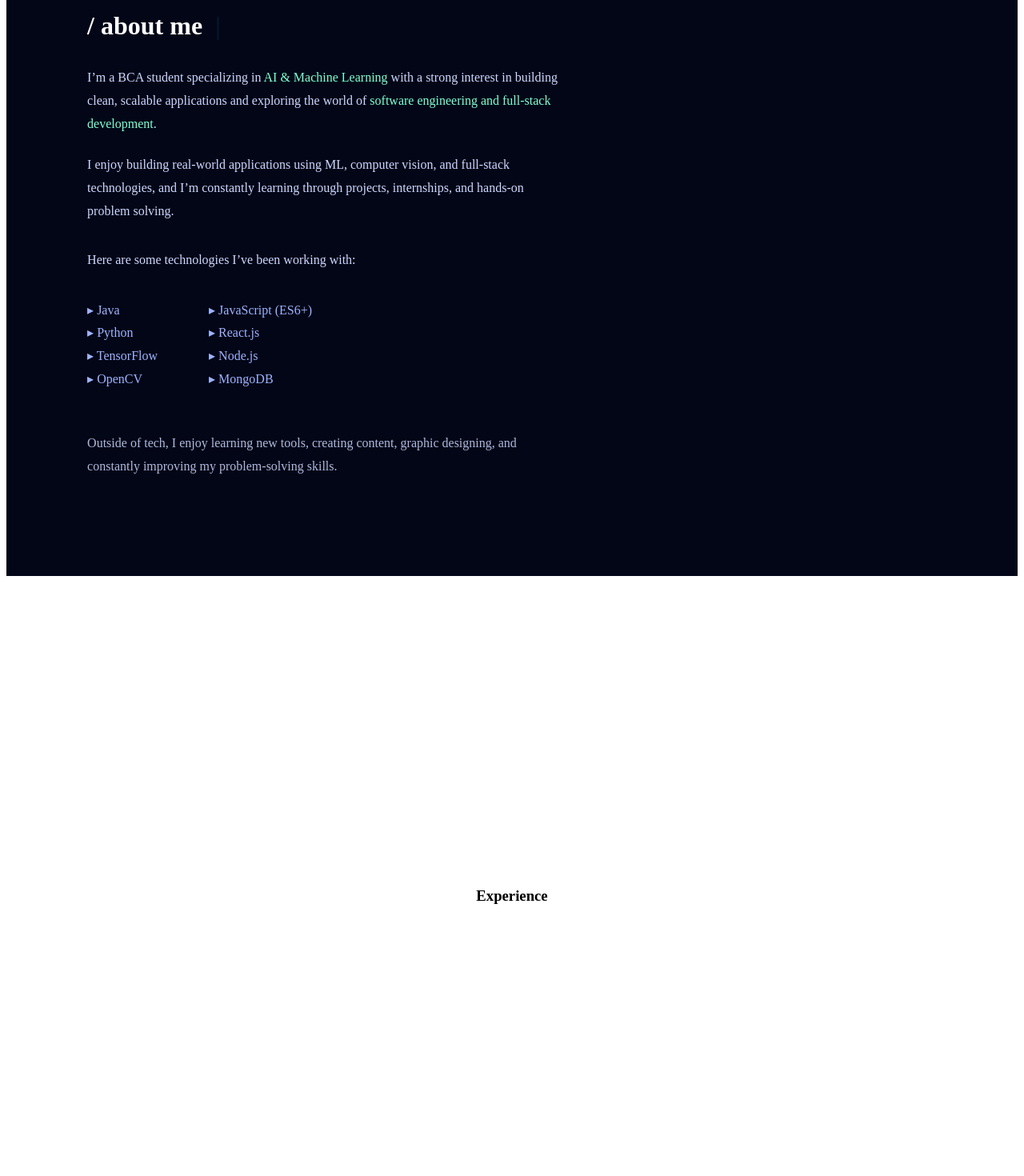
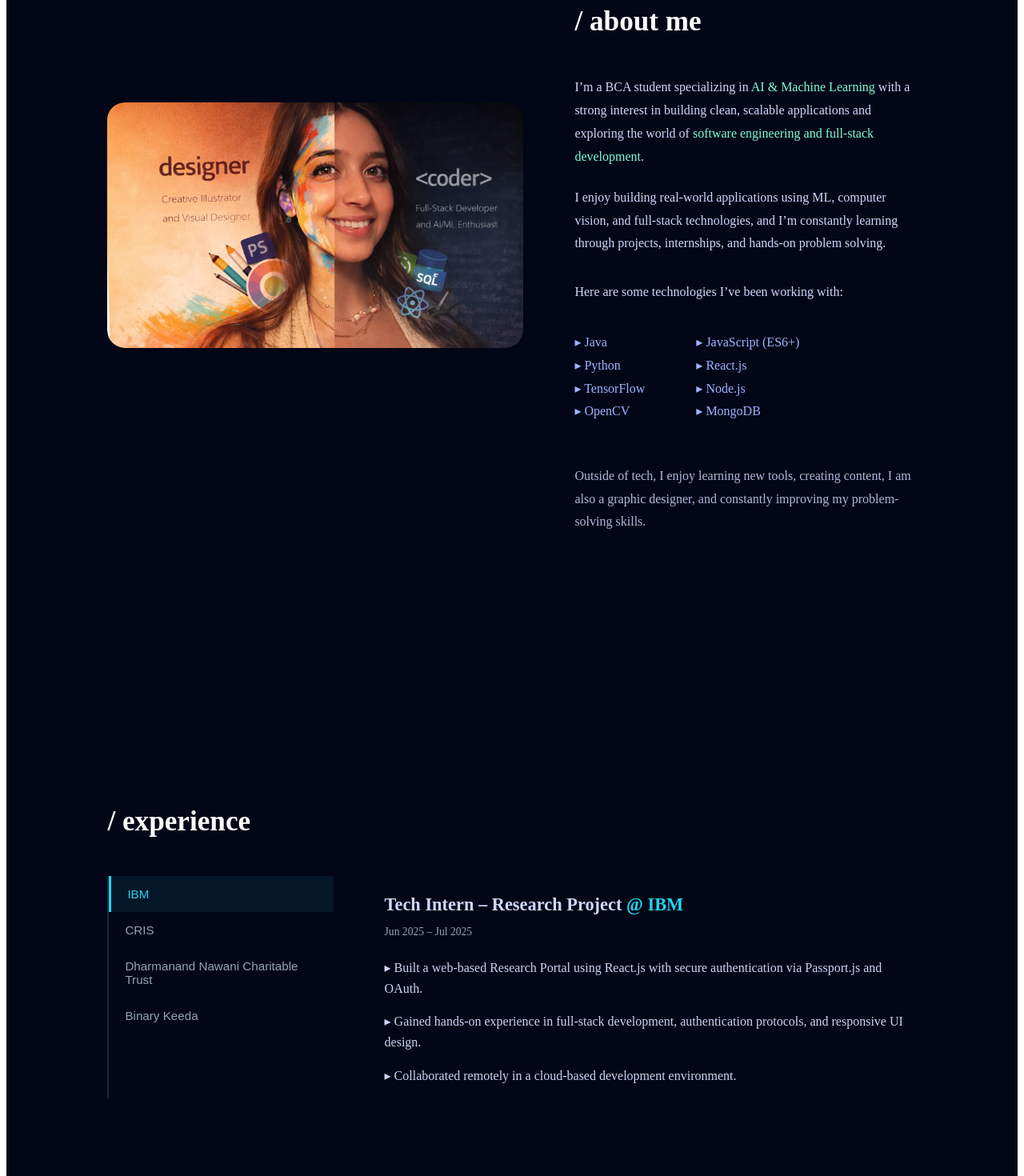
Before and after one commit to nitswork/Portfolio_Website_myself, a React (Vite) app: page / in a window 1280 px wide. Shown: the part 920-2390 px from the top of the page at 80% size. Built offline with nearby package versions, Linux system fonts and the light colour scheme.

Commit message:
Updated Experiences page

```diff
--- a/src/sections/About.css
+++ b/src/sections/About.css
@@ -1,19 +1,20 @@
 .about {
-  padding: 1rem 8%;
   min-height: 100vh;
   background: radial-gradient(circle at top, #020617, #020617);
   display: flex;
-  align-items: center;
+  align-items: flex-start;          /* FIX: stop vertical centering */
+  padding: 90px 10% 80px;           /* FIX: controlled top spacing */
   color: #cfd8ff;
 }
 
 .about-container {
   display: flex;
-  align-items: flex-start;
+  align-items: flex-start;          /* text & image start together */
   justify-content: space-between;
   gap: 4rem;
 }
 
+/* TEXT */
 .about-text {
   max-width: 600px;
 }
@@ -21,16 +22,28 @@
 .about-title {
   font-size: 2rem;
   font-family: "Times New Roman", serif;
-  margin-bottom: 2rem;
+  margin-bottom: 1.5rem;
   display: flex;
   align-items: center;
   gap: 1rem;
 }
-
-.slash {
-  color: #7aa2ff;
+.typewriter {
+  font-family: "Times New Roman", serif;
+  font-size: 48px;
+  color: #ffffff;
+  margin-bottom: 20px;
 }
 
+.cursor {
+  color: #22d3ee;
+  animation: blink 1s infinite;
+}
+
+@keyframes blink {
+  50% {
+    opacity: 0;
+  }
+}
 .about-text p {
   line-height: 1.8;
   margin-bottom: 1.4rem;
@@ -68,18 +81,23 @@
   opacity: 0.85;
 }
 
-/* IMAGE CARD */
+/* IMAGE CARD — LANDSCAPE */
 .about-image-card {
-  width: 260px;
-  height: 260px;
-  border-radius: 18px;
+  width: 520px;
+  max-width: 100%;
+  border-radius: 22px;
   overflow: hidden;
-  transition: transform 0.3s ease;
+  position: relative;
+  flex-shrink: 0;
+  padding-top: 150px;
+  transition: transform 0.4s ease;
 }
 
 .about-image-card img {
   width: 100%;
-  height: 100%;
+  height: auto;
+  display: block;
+  border-radius: 22px;
   object-fit: cover;
 }
 
--- a/src/sections/About.jsx
+++ b/src/sections/About.jsx
@@ -1,5 +1,6 @@
 import { useEffect, useState } from "react";
 import "./About.css";
+import aboutImg from "../assets/portfolio.jpg"
 
 const aboutText = "/ about me";
 
@@ -12,7 +13,7 @@
       const timeout = setTimeout(() => {
         setDisplayText((prev) => prev + aboutText[index]);
         setIndex(index + 1);
-      }, 100);
+      }, 120);
       return () => clearTimeout(timeout);
     }
   }, [index]);
@@ -20,6 +21,10 @@
   return (
     <section id="about" className="about">
       <div className="about-container">
+        {/* LEFT IMAGE */}
+        <div className="about-image-card">
+          <img src={aboutImg} alt="Designer & Coder" />
+        </div>
 
         <div className="about-text">
           <h2 className="about-title typewriter">
@@ -62,7 +67,7 @@
 
           <p className="about-extra">
             Outside of tech, I enjoy learning new tools, creating content,
-            graphic designing, and constantly improving my problem-solving skills.
+            I am also a graphic designer, and constantly improving my problem-solving skills.
           </p>
         </div>
 
--- /dev/null
+++ b/src/sections/Experience.css
@@ -0,0 +1,95 @@
+.experience {
+  min-height: 100vh;
+  background: radial-gradient(circle at top, #020617, #020617);
+  padding: 120px 10% 80px;
+  color: #cfd8ff;
+}
+
+.section-title {
+  font-family: "Times New Roman", serif;
+  font-size: 2.2rem;
+  margin-bottom: 3rem;
+}
+
+.typewriter {
+  font-family: "Times New Roman", serif;
+  font-size: 2.2rem;
+  margin-bottom: 3rem;
+}
+
+.cursor {
+  color: #22d3ee;
+  animation: blink 1s infinite;
+}
+
+@keyframes blink {
+  50% {
+    opacity: 0;
+  }
+}
+
+.experience-container {
+  display: flex;
+  gap: 4rem;
+}
+
+/* LEFT COMPANY LIST */
+.experience-list {
+  display: flex;
+  flex-direction: column;
+  min-width: 220px;
+  border-left: 2px solid #1e293b;
+}
+
+.company-btn {
+  background: transparent;
+  border: none;
+  color: #94a3b8;
+  padding: 14px 20px;
+  text-align: left;
+  cursor: pointer;
+  font-size: 0.95rem;
+  transition: all 0.3s ease;
+}
+
+.company-btn:hover {
+  background: rgba(34, 211, 238, 0.05);
+  color: #22d3ee;
+}
+
+.company-btn.active {
+  color: #22d3ee;
+  border-left: 3px solid #22d3ee;
+  background: rgba(34, 211, 238, 0.08);
+}
+
+/* RIGHT DETAILS */
+.experience-details {
+  max-width: 700px;
+}
+
+.experience-details h3 {
+  font-size: 1.4rem;
+  margin-bottom: 0.4rem;
+}
+
+.experience-details h3 span {
+  color: #22d3ee;
+}
+
+.duration {
+  font-size: 0.85rem;
+  color: #94a3b8;
+  margin-bottom: 1.5rem;
+}
+
+.experience-details ul {
+  list-style: none;
+  padding: 0;
+}
+
+.experience-details li {
+  margin-bottom: 1rem;
+  line-height: 1.6;
+  color: #cbd5f5;
+}
--- a/src/sections/Experience.jsx
+++ b/src/sections/Experience.jsx
@@ -1,9 +1,105 @@
+import { useState, useEffect } from "react";
+import "./Experience.css";
+
+const experiences = [
+  {
+    company: "IBM",
+    role: "Tech Intern – Research Project",
+    duration: "Jun 2025 – Jul 2025",
+    points: [
+      "Built a web-based Research Portal using React.js with secure authentication via Passport.js and OAuth.",
+      "Gained hands-on experience in full-stack development, authentication protocols, and responsive UI design.",
+      "Collaborated remotely in a cloud-based development environment.",
+    ],
+  },
+  {
+    company: "CRIS",
+    role: "Tech Intern – MDBMS Project",
+    duration: "May 2024 – Jul 2024",
+    points: [
+      "Worked on MDBMS systems using PostgreSQL and Flutter for a live government project.",
+      "Contributed to feature development and database functionality in production systems.",
+      "Collaborated with cross-functional teams in an on-site environment.",
+    ],
+  },
+  {
+    company: "Dharmanand Nawani Charitable Trust",
+    role: "Social Internship",
+    duration: "2024",
+    points: [
+      "Participated in community-focused initiatives aimed at social development.",
+      "Assisted in organizing outreach activities and awareness programs.",
+      "Developed teamwork, communication, and leadership skills through fieldwork.",
+    ],
+  },
+  {
+    company: "Binary Keeda",
+    role: "Graphic Designer Intern",
+    duration: "2023",
+    points: [
+      "Designed social media creatives, posters, and branding assets.",
+      "Worked with Canva and design tools to deliver visually engaging content.",
+      "Collaborated with marketing teams to maintain brand consistency.",
+    ],
+  },
+];
+
+const experienceText = "/ experience";
+
 const Experience = () => {
+  const [activeIndex, setActiveIndex] = useState(0);
+  const [displayText, setDisplayText] = useState("");
+  const [index, setIndex] = useState(0);
+
+  useEffect(() => {
+    if (index < experienceText.length) {
+      const timeout = setTimeout(() => {
+        setDisplayText((prev) => prev + experienceText[index]);
+        setIndex(index + 1);
+      }, 120);
+      return () => clearTimeout(timeout);
+    }
+  }, [index]);
+
   return (
-    <section id="experience" className="min-h-screen flex items-center justify-center">
-      <h1 className="text-5xl font-bold">Experience</h1>
+    <section id="experience" className="experience">
+      <h2 className="section-title typewriter">
+        {displayText}
+        <span className="cursor">|</span>
+      </h2>
+
+      <div className="experience-container">
+        {/* LEFT COMPANY LIST */}
+        <div className="experience-list">
+          {experiences.map((exp, index) => (
+            <button
+              key={index}
+              className={`company-btn ${index === activeIndex ? "active" : ""}`}
+              onClick={() => setActiveIndex(index)}
+            >
+              {exp.company}
+            </button>
+          ))}
+        </div>
+
+        {/* RIGHT DETAILS */}
+        <div className="experience-details">
+          <h3>
+            {experiences[activeIndex].role}{" "}
+            <span>@ {experiences[activeIndex].company}</span>
+          </h3>
+
+          <p className="duration">{experiences[activeIndex].duration}</p>
+
+          <ul>
+            {experiences[activeIndex].points.map((point, i) => (
+              <li key={i}>▸ {point}</li>
+            ))}
+          </ul>
+        </div>
+      </div>
     </section>
-  )
-}
+  );
+};
 
-export default Experience
+export default Experience;
```
Also changed, not shown: src/assets/portfolio.jpg (added).
